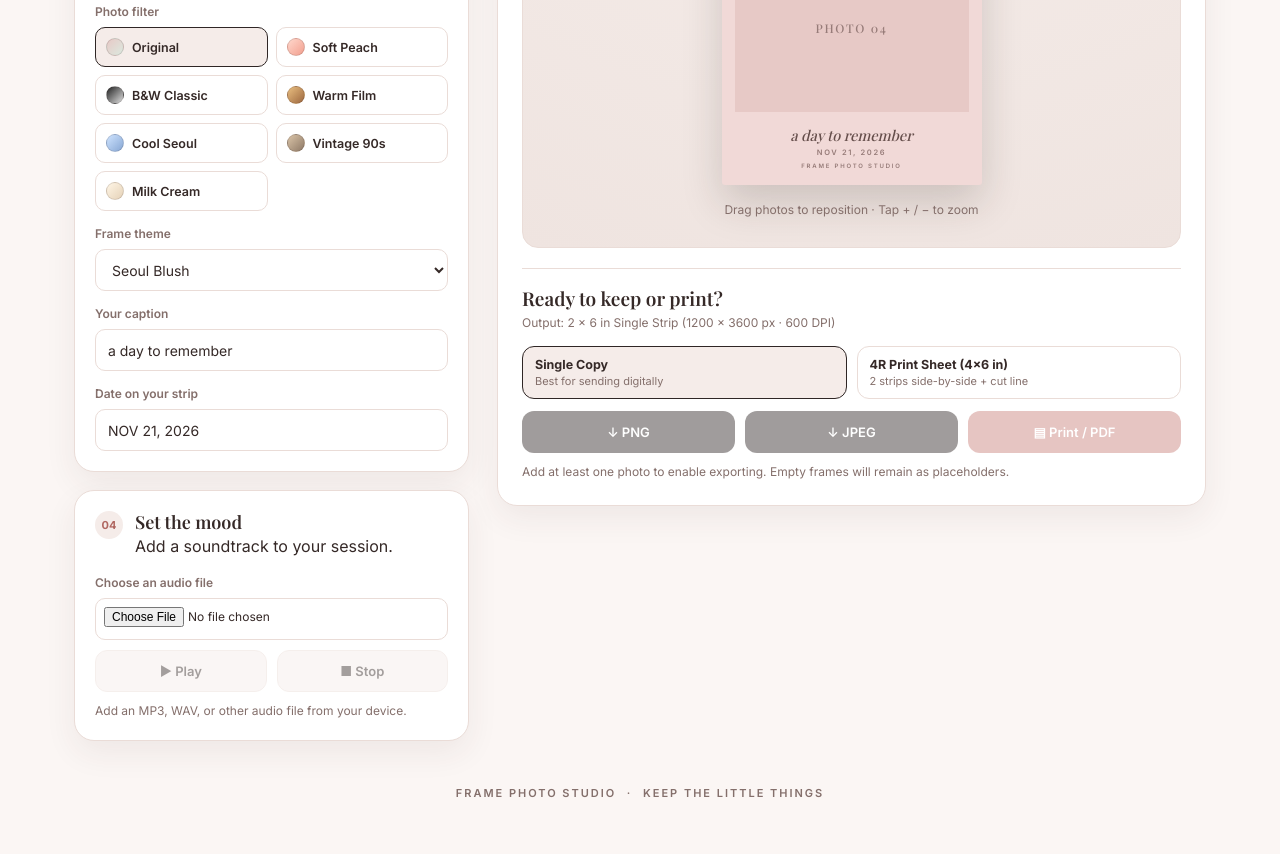
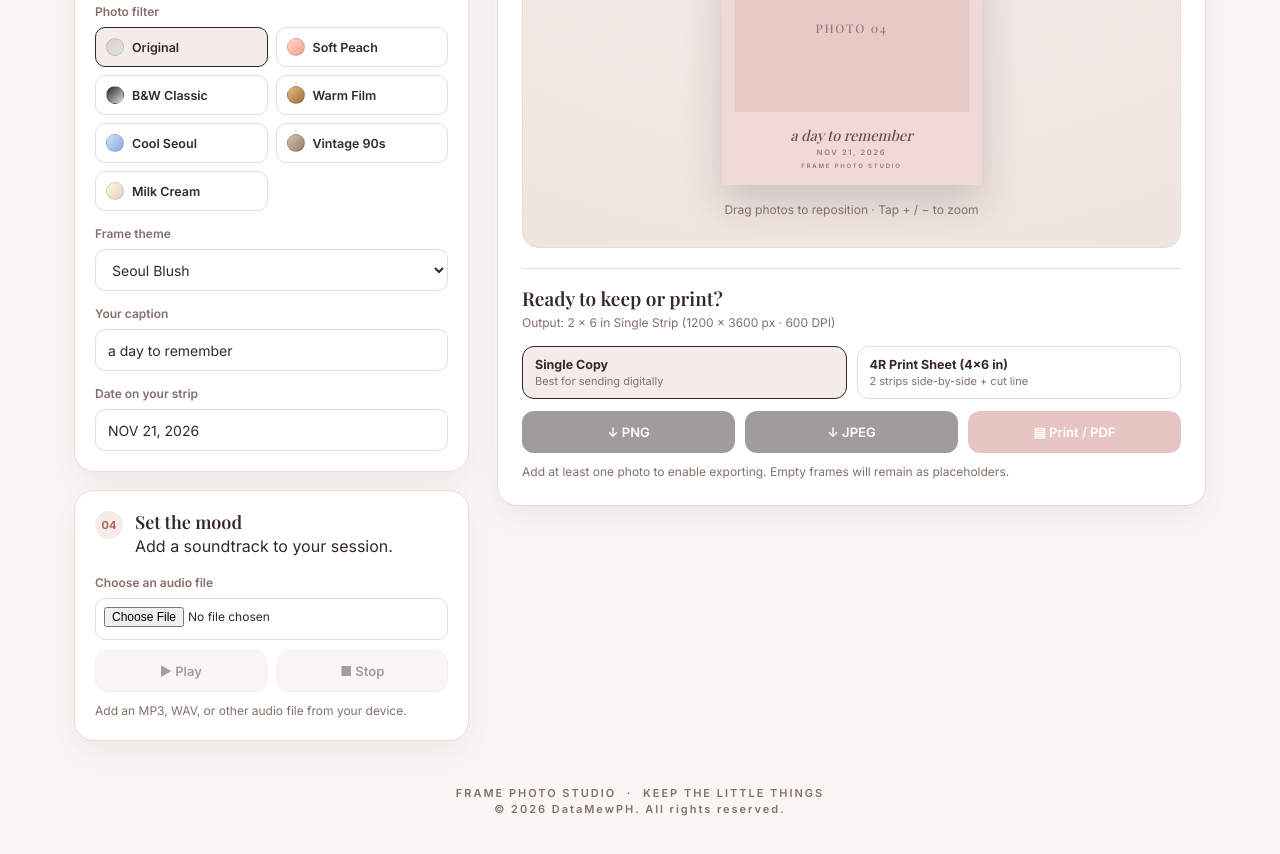
Before and after one commit to Feliajoy/korean-photobooth_v1, a plain HTML site: page index.html in a window 1280 px wide. Shown: the part 991-1845 px from the top of the page. Drawn offline with nearby package versions, Linux system fonts and the light colour scheme; a web font is replaced by a local one.

Commit message:
Enhance footer with brand and copyright information
Updated footer to include copyright notice and brand name.

```diff
--- a/index.html
+++ b/index.html
@@ -188,7 +188,10 @@
       </section>
     </div>
 
-    <footer>FRAME PHOTO STUDIO <span>·</span> KEEP THE LITTLE THINGS</footer>
+    <footer>
+  <p class="footer-brand">FRAME PHOTO STUDIO <span>·</span> KEEP THE LITTLE THINGS</p>
+  <p class="footer-copy">&copy; 2026 DataMewPH. All rights reserved.</p>
+</footer>
   </main>
 
   <script src="app.js"></script>
```
